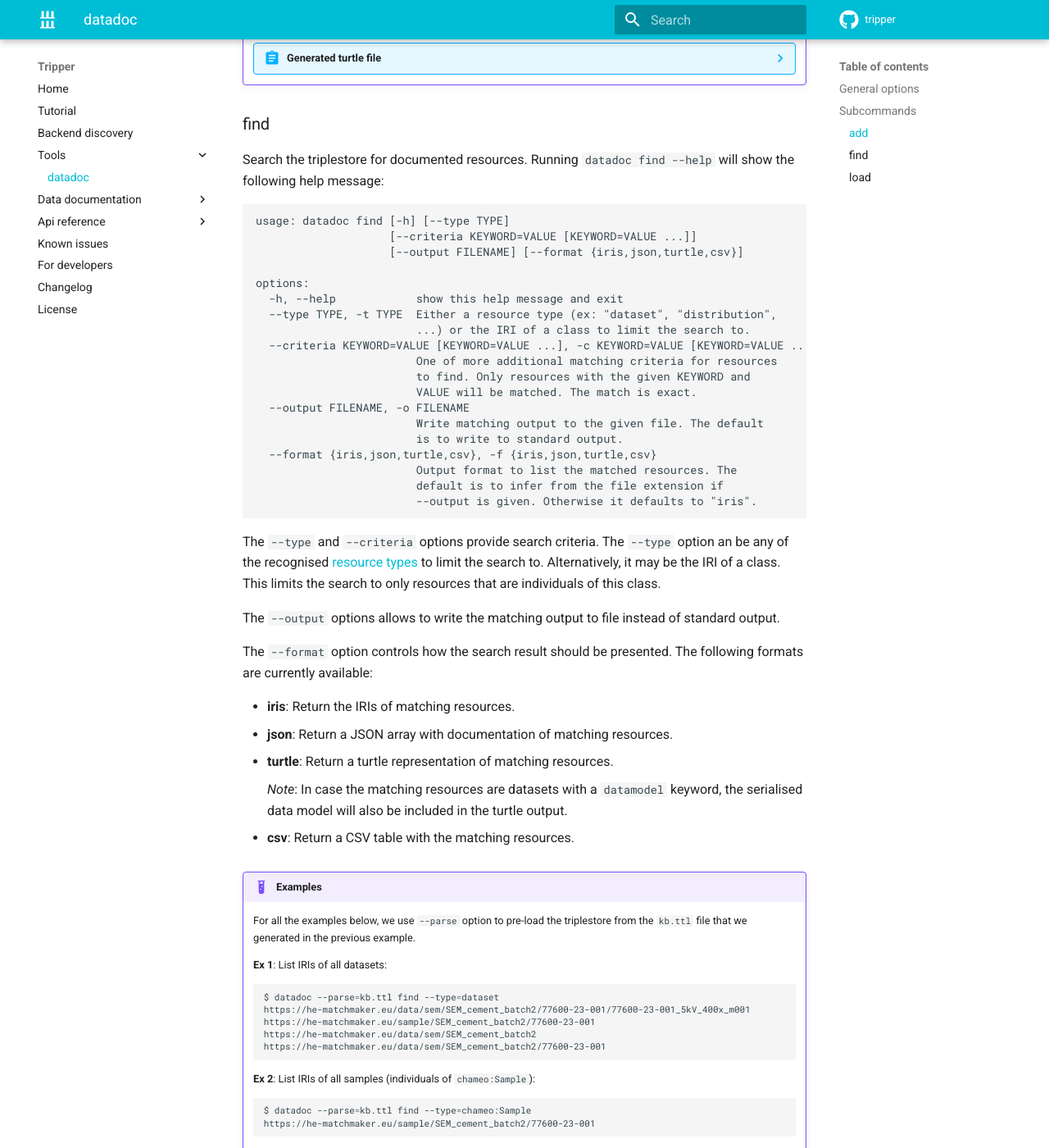
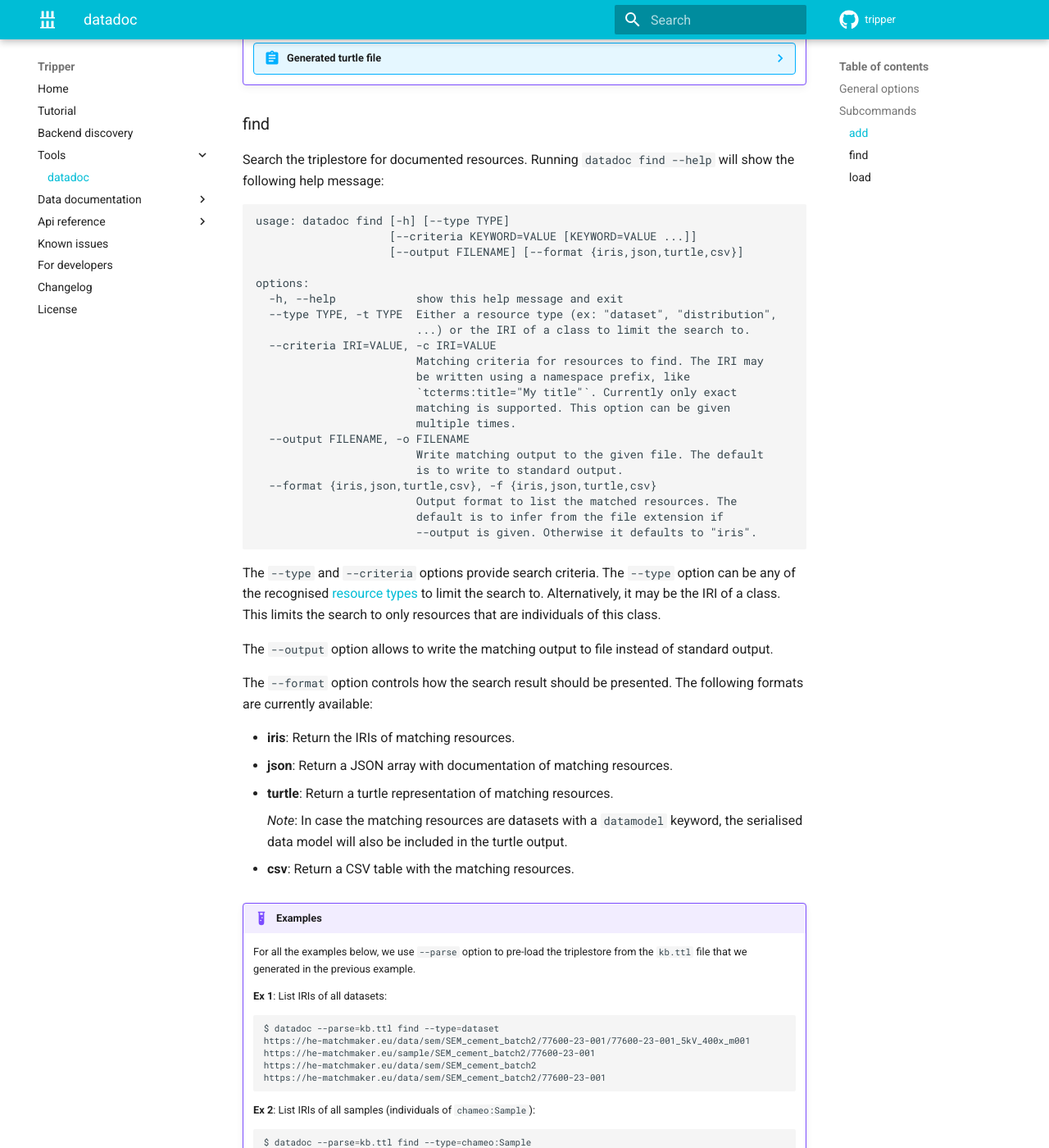
Before and after one commit to EMMC-ASBL/tripper, an MkDocs documentation site: the page built from docs/tools/datadoc.md, in a window 1280 px wide and 1400 px high, scrolled down 2481 px. Shown: the whole window at 82% size. Built offline with MkDocs 1.6.1 and Material for MkDocs 9.7.7, drawn with Linux system fonts in a browser that asks for light colours; comment, search, counter and statistics services are not loaded; the version menu is left out; some of the changed text lies outside the part shown.

Commit message:
Re-applied fixes from testing datadoc on a use case for PINK. (#285)
# Description
Re-applied fixes from testing datadoc on a use case for PINK.

---------

Co-authored-by: Francesca L. Bleken <48128015+francescalb@users.noreply.github.com>

````diff
--- a/docs/tools/datadoc.md
+++ b/docs/tools/datadoc.md
@@ -48,7 +48,7 @@
 
 * The `--backend`, `--base-iri`, `--database` and `--package` options are all for connecting to a triplestore.
 
-* The `--parse`, `--parse-format` and `--prefixes` options are for pre-loading the triplestore with with triples from an external source, like a ntriples or turtle file, and for adding namespace prefixes.
+* The `--parse`, `--parse-format` and `--prefixes` options are for pre-loading the triplestore with triples from an external source, like a ntriples or turtle file, and for adding namespace prefixes.
 They are typically used with the default "rdflib" in-memory backend.
 
 
@@ -282,10 +282,12 @@
   -h, --help            show this help message and exit
   --type TYPE, -t TYPE  Either a resource type (ex: "dataset", "distribution",
                         ...) or the IRI of a class to limit the search to.
-  --criteria KEYWORD=VALUE [KEYWORD=VALUE ...], -c KEYWORD=VALUE [KEYWORD=VALUE ...]
-                        One of more additional matching criteria for resources
-                        to find. Only resources with the given KEYWORD and
-                        VALUE will be matched. The match is exact.
+  --criteria IRI=VALUE, -c IRI=VALUE
+                        Matching criteria for resources to find. The IRI may
+                        be written using a namespace prefix, like
+                        `tcterms:title="My title"`. Currently only exact
+                        matching is supported. This option can be given
+                        multiple times.
   --output FILENAME, -o FILENAME
                         Write matching output to the given file. The default
                         is to write to standard output.
@@ -296,11 +298,11 @@
 ```
 
 The `--type` and `--criteria` options provide search criteria.
-The `--type` option an be any of the recognised [resource types] to limit the search to.
+The `--type` option can be any of the recognised [resource types] to limit the search to.
 Alternatively, it may be the IRI of a class.
 This limits the search to only resources that are individuals of this class.
 
-The `--output` options allows to write the matching output to file instead of standard output.
+The `--output` option allows to write the matching output to file instead of standard output.
 
 The `--format` option controls how the search result should be presented.
 The following formats are currently available:
````
Also changed, not shown: other parts of docs/tools/datadoc.md (+1 -1 lines), 3 other files.
